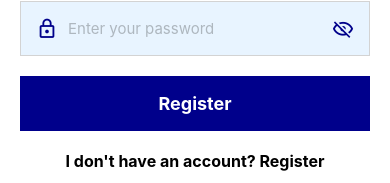
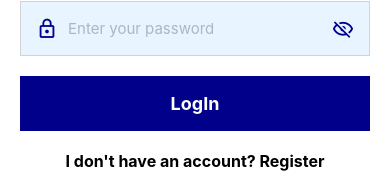
Before and after one commit to kvrp97/authenticationApp-react-native, a React Native app: screen /LogIn in a window 390 px wide. Shown: the part 322-505 px from the top of the page. Built offline with nearby package versions, Linux system fonts and the light colour scheme.

Commit message:
login button title changed

```diff
--- a/src/screens/LogIn.js
+++ b/src/screens/LogIn.js
@@ -107,7 +107,7 @@ const LogIn = ({ navigation }) => {
             error={errors.password}
             onFocus={() => handleErrorMessage(null, 'password')}
           />
-          <Button title={'Register'} onPress={validate} />
+          <Button title={'LogIn'} onPress={validate} />
           <Text
             style={styles.noAccountText}
             onPress={() => navigation.navigate('Register')}
```
